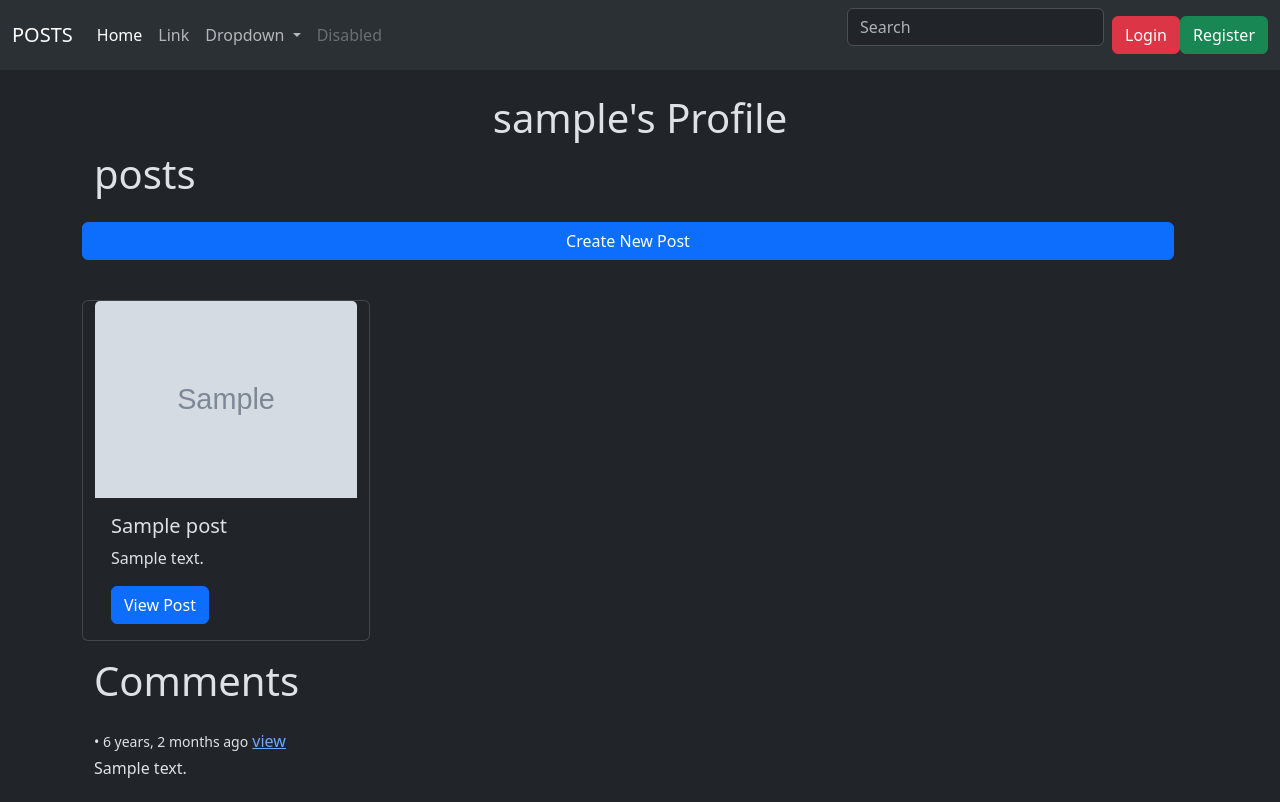
After one commit to kaintura18/django-basic-project, a Django app: a page that uses project_django/posts/templates/profile.html in a window 1280 px wide. The commit adds this page. Run offline with Django 5.2, Linux system fonts and the light colour scheme; tables that the repository leaves empty hold one stand-in row (values such as "Sample post"); grey boxes marked "Sample" are stand-in pictures.

Commit message:
added profile page and links everywhere

```diff
--- a/project_django/posts/forms.py
+++ b/project_django/posts/forms.py
@@ -1,7 +1,7 @@
 from django import forms
 from django.contrib.auth.forms import UserCreationForm
 from django.contrib.auth.models import User
-from .models import Post ,Comments
+from .models import Post,Comments
 
 class postforms(forms.ModelForm):
   class Meta:
--- /dev/null
+++ b/project_django/posts/templates/profile.html
@@ -0,0 +1,42 @@
+{%extends "layout.html"%}
+
+{%block title%}
+    {{ profile_user.username }}'s Profile
+{% endblock %}
+
+{% block content %}
+<h1 class="text-center mt-4">{{ profile_user.username }}'s Profile</h1>
+<div class="container row gap-3">
+
+  <h1>posts</h1>
+  <a href="{% url 'new_post' %}" class="btn btn-primary mb-4">Create New Post</a>
+  {%for post in posts%}
+    <div class="card" style="width: 18rem;">
+      {% if post.photo %}
+       <img src="{{ post.photo.url }}" class="card-img-top" alt="no image?">
+      {% endif %}
+
+      <div class="card-body">
+        <h5 class="card-title">{{ post.title }}</h5>
+        <p class="card-text">{{post.content|truncatewords:20 }}</p>
+        <a href="{% url 'post' post.id %}" class="btn btn-primary">View Post</a>
+        {% if post.author == user %}
+          <a href="{% url 'edit_post' post.id %}" class="btn btn-primary">Edit post</a>
+          <a href="{% url 'delete_post' post.id %}" class="btn btn-danger">Delete post</a>
+        {% endif %}
+      </div>
+    </div>
+  {% endfor %}
+
+  <h1>Comments</h1>
+  {% for comment in comments %}
+    <div style="margin-bottom:0.8rem;">
+      <small> • {{ comment.created_at|timesince }} ago</small> {% if comment.post %}<a href="{% url 'post' comment.post.id %}">view</a>{% endif %}
+      <p style="margin:0.2rem 0 0.6rem 0;">{{ comment.body|truncatewords:20 }}</p>
+    </div>
+  {% empty %}
+    <p>No comments yet.</p>
+  {% endfor %}
+
+</div>
+{% endblock %}
--- a/project_django/posts/urls.py
+++ b/project_django/posts/urls.py
@@ -4,6 +4,7 @@ from . import views
 
 urlpatterns = [
    path('', views.home, name='home'),
+   path('profile/<str:username>/', views.user_profile, name='user_profile'),
    path('post/<int:post_id>', views.post , name='post'),
 
 
--- a/project_django/posts/views.py
+++ b/project_django/posts/views.py
@@ -5,8 +5,16 @@ from django.shortcuts import get_object_or_404, redirect
 from django.contrib.auth.decorators import login_required
 from django.contrib.auth import login
 from django.db.models import Q
+from django.contrib.auth.models import User
 
 # Create your views here.
+
+def user_profile(request, username):
+    user = get_object_or_404(User, username=username)
+    posts = Post.objects.filter(author=user).order_by('-created_at')
+    comments = Comments.objects.filter(author=user).order_by('-created_at')
+    return render(request, 'profile.html', {'profile_user': user, 'posts': posts, 'comments': comments})
+
 
 def home(request):
     q=request.GET.get('q')
@@ -15,7 +23,9 @@ def home(request):
     else:
         posts = Post.objects.all().order_by('-created_at')    #read data
 
-    return render(request, 'home.html', {'posts': posts,'q': q})
+    comments = Comments.objects.all().order_by('-created_at')
+
+    return render(request, 'home.html', {'posts': posts,'q': q, 'comments': comments})
 
 @login_required
 def new_post(request):         #CREATE DATA
@@ -50,7 +60,7 @@ def delete_post(request, post_id):
     post=get_object_or_404(Post, pk=post_id, author=request.user)
     if request.method=='POST':
         post.delete()
-        return redirect('al')
+        return redirect('home')
     return render(request, 'delete_post.html', {'post': post})
 
 
@@ -80,6 +90,8 @@ def delete_comment(request, comment_id):
         return redirect('post', post_id=post.id)
     return redirect('post', post_id=post.id)
 
+
+
 def register(request):
     if request.method=='POST':
         form=UserRegistrationForm(request.POST)
```
Also changed, not shown: project_django/posts/templates/home.html (+37 -2 lines), project_django/posts/templates/post.html (+6 -3 lines).
